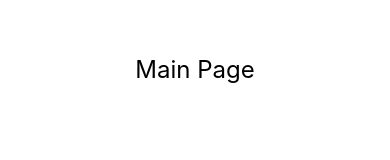
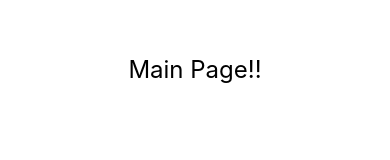
Before and after one commit to Nitishhh333/soniapp, a React Native app: screen / in a window 390 px wide. Shown: the part 353-513 px from the top of the page. Built offline with nearby package versions, Linux system fonts and the light colour scheme.

Commit message:
add components folder

```diff
--- a/App.js
+++ b/App.js
@@ -1,13 +1,11 @@
-import React from 'react';
+import React from "react";
 import { StatusBar } from "expo-status-bar";
 import { StyleSheet, Text, View, ScrollView } from "react-native";
-import Footer from './Footer.js';
+import Footer from "./src/components/Footer.js";
 export default function App() {
   return (
     <View style={styles.container}>
-      <Text style={{ fontSize: 24, textAlign: 'center' }}>
-        Main Page
-      </Text>
+      <Text style={{ fontSize: 24, textAlign: "center" }}>Main Page!!</Text>
       <Footer />
     </View>
   );
```
Also changed, not shown: src/components/Footer.js (renamed from Footer.js), 1 other file (tests, documents, lock files or other folders).
